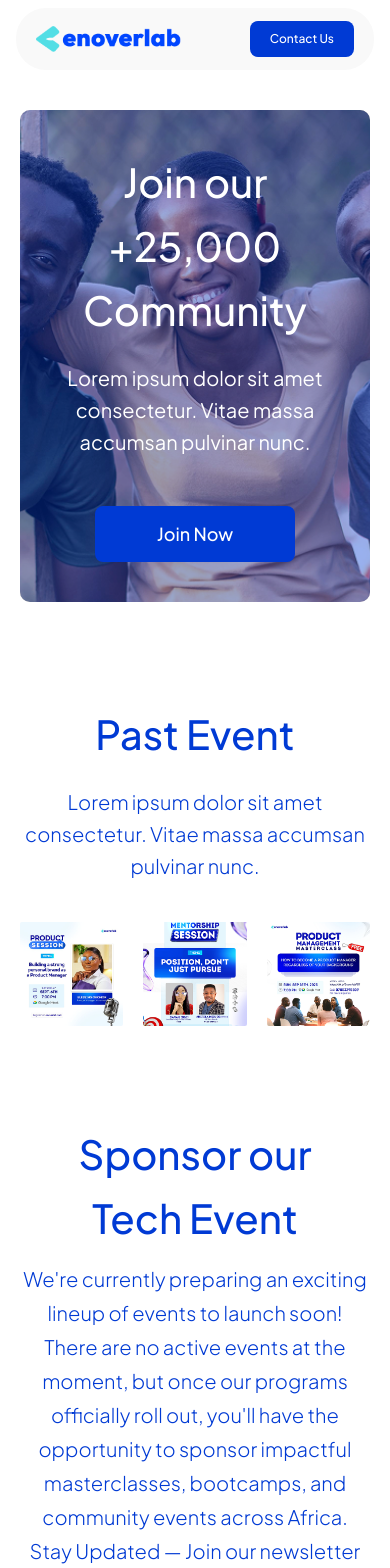
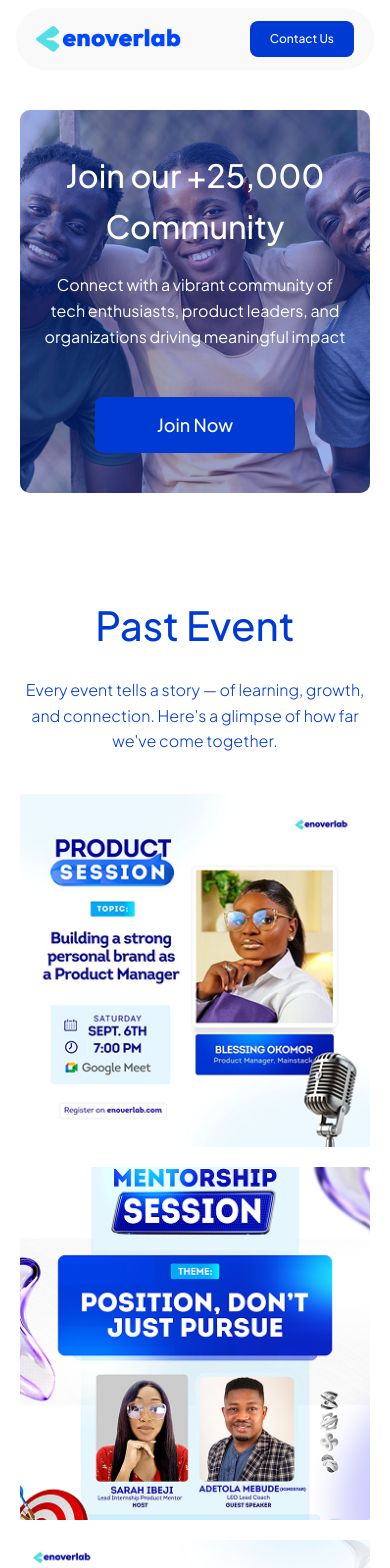
Before and after one commit to Fearless09/enoverlab_new, a Next.js app: page /sponsor/event in a window 390 px wide. Shown: the top 1568 px of the page. Built offline with nearby package versions, Linux system fonts and the light colour scheme.

Commit message:
Responsiveness

```diff
--- a/src/app/sponsor/event/components/CTA.tsx
+++ b/src/app/sponsor/event/components/CTA.tsx
@@ -7,8 +7,8 @@ const CTA = () => {
   return (
     <section className="mt-24 mb-20">
       <section className="wrapper text-primary-400 text-center text-pretty">
-        <h1 className="text-[40px] font-medium">Sponsor our Tech Event</h1>
-        <p className="mx-auto mt-3 max-w-[800px] font-light text-xl/[170%]">
+        <h1 className="text-max-40 font-medium">Sponsor our Tech Event</h1>
+        <p className="text-max-20/[170%] mx-auto mt-3 max-w-[800px] font-light">
           We're currently preparing an exciting lineup of events to launch soon!
           <br />
           There are no active events at the moment, but once our programs
--- a/src/app/sponsor/event/components/Hero.tsx
+++ b/src/app/sponsor/event/components/Hero.tsx
@@ -6,19 +6,19 @@ const Hero = () => {
     <section className="mt-8 overflow-clip px-5">
       <section
         className={cn(
-          "wrapper relative flex aspect-[12.4/4.82] flex-col items-center justify-center overflow-clip rounded-[10px] py-10 text-white",
+          "wrapper relative flex aspect-[12.4/5] flex-col items-center justify-center overflow-clip rounded-[10px] py-10 text-white",
           "before:absolute before:inset-0 before:bg-[url(/sponsor_1.png)] before:bg-cover before:bg-center before:bg-no-repeat",
           "after:bg-primary-400/40 after:absolute after:inset-0",
         )}
       >
         <main className="relative z-1 text-center text-pretty">
-          <h1 className="text-[40px] font-medium">
+          <h1 className="text-max-40 font-medium">
             Join our +25,000 Community
           </h1>
 
-          <p className="mx-auto mt-5 mb-12 w-full max-w-[420px] text-xl/[160%]">
-            Lorem ipsum dolor sit amet consectetur. Vitae massa accumsan
-            pulvinar nunc.
+          <p className="mx-auto mt-5 mb-12 w-full max-w-[550px] text-max-20/[160%]">
+            Connect with a vibrant community of tech enthusiasts, product
+            leaders, and organizations driving meaningful impact
           </p>
 
           <Button size="lg" className="w-full max-w-[200px]">
--- a/src/app/sponsor/event/components/PastEvents.tsx
+++ b/src/app/sponsor/event/components/PastEvents.tsx
@@ -5,12 +5,12 @@ const PastEvents = () => {
     <section>
       <section className="wrapper text-primary-400 mt-25 text-center text-pretty">
         <h1 className="text-[40px] font-medium">Past Event</h1>
-        <p className="mx-auto mt-5 max-w-[420px] text-xl/[160%] font-light">
-          Lorem ipsum dolor sit amet consectetur. Vitae massa accumsan pulvinar
-          nunc.
+        <p className="text-max-20/[160%] mx-auto mt-5 max-w-[420px] font-light">
+          Every event tells a story — of learning, growth, and connection.
+          Here&apos;s a glimpse of how far we&apos;ve come together.
         </p>
 
-        <main className="mt-10 grid grid-cols-3 gap-5">
+        <main className="mt-10 grid grid-cols-1 gap-5 sm:grid-cols-2 md:grid-cols-3">
           {events.map((event, index) => (
             <div
               className="relative aspect-[3.57/3.6] overflow-clip rounded-xs"
--- a/src/app/sponsor/student/components/Hero.tsx
+++ b/src/app/sponsor/student/components/Hero.tsx
@@ -5,13 +5,13 @@ import Image from "next/image";
 const Hero = () => {
   return (
     <section className="mt-8">
-      <section className="wrapper flex justify-between">
-        <main className="text-primary-400 max-w-[545px] flex-1 text-pretty">
-          <h1 className="text-[60px] font-medium">
+      <section className="wrapper flex flex-col items-center justify-between gap-x-5 gap-y-12 md:flex-row md:items-start">
+        <main className="text-primary-400 max-w-[545px] flex-1 text-center text-pretty md:text-left">
+          <h1 className="text-max-60/[1.4] font-medium">
             Sponsor a Student and Change a Life
           </h1>
 
-          <p className="mt-6 mb-9 text-2xl font-light">
+          <p className="text-max-24 mt-6 mb-9 font-light">
             Help talented individuals gain access to life-changing tech
             education
           </p>
@@ -22,8 +22,14 @@ const Hero = () => {
           </UiLink>
         </main>
 
-        <main className="relative aspect-[5.23/5.33] max-w-[520px] flex-1 overflow-clip rounded-xs">
-          <Image alt="" src={"/sponsor_2.png"} fill sizes="100%" />
+        <main className="relative aspect-[5.23/5.33] w-full max-w-[520px] flex-1 overflow-clip rounded-md">
+          <Image
+            alt=""
+            src={"/sponsor_2.png"}
+            fill
+            sizes="100%"
+            className="object-cover object-center"
+          />
         </main>
       </section>
     </section>
--- a/src/app/sponsor/student/components/Vision.tsx
+++ b/src/app/sponsor/student/components/Vision.tsx
@@ -3,16 +3,16 @@ import { cn } from "@/utilities/utils";
 const Vision = () => {
   return (
     <section className="mt-24">
-      <section className="wrapper grid grid-cols-2 gap-8 text-pretty">
+      <section className="wrapper grid grid-cols-1 gap-8 text-pretty sm:grid-cols-2">
         {values.map((value, index) => (
           <div key={index}>
-            <h1 className="text-primary-400 text-[40px] font-semibold">
+            <h1 className="text-primary-400 text-max-40 font-semibold">
               {value.title}
             </h1>
 
             <p
               className={cn(
-                "mt-8 rounded p-6 text-lg/[35px] text-[#545454] shadow-[0_1px_5px_1px_#E0E9FE]",
+                "text-max-20! mt-4 rounded p-6 text-[#545454] shadow-[0_1px_5px_1px_#E0E9FE] md:mt-8",
                 {
                   "bg-[#E0E9FE]": index === 1,
                 },
--- a/src/app/sponsor/student/components/Why.tsx
+++ b/src/app/sponsor/student/components/Why.tsx
@@ -4,9 +4,15 @@ import Image from "next/image";
 const Why = () => {
   return (
     <section className="mt-14 bg-[#E0E9FE] py-20">
-      <section className="wrapper flex max-w-5xl items-center justify-center gap-10">
-        <main className="relative aspect-[5.71/5.69] max-w-[570px] flex-1 overflow-clip rounded-xs">
-          <Image alt="" src={"/sponsor_3.png"} fill sizes="100%" />
+      <section className="wrapper flex max-w-5xl flex-col-reverse items-center justify-center gap-x-5 gap-y-12 md:flex-row">
+        <main className="relative aspect-[5.71/5.69] w-full max-w-[570px] flex-1 overflow-clip rounded-xs">
+          <Image
+            alt=""
+            src={"/sponsor_3.png"}
+            fill
+            sizes="100%"
+            className="object-cover object-center"
+          />
         </main>
 
         <main className="max-w-[400px] flex-1 text-pretty">
@@ -22,7 +28,7 @@ const Why = () => {
                   <Icon className="size-9" />
                 </span>
 
-                <span className="text-xl">
+                <span className="text-max-20">
                   <h1 className="font-semibold">{title}</h1>
                   <p className="mt-2 font-light">{description}</p>
                 </span>
--- a/src/app/sponsor/student/page.tsx
+++ b/src/app/sponsor/student/page.tsx
@@ -10,7 +10,7 @@ const SponsorStudent = () => {
       <Vision />
       <Why />
 
-      <h1 className="text-primary-400 px-5 text-center text-[45px] mt-18 font-medium">
+      <h1 className="text-primary-400 text-max-45  mt-18 px-5 text-center font-medium">
         Our Sponsors
       </h1>
       <Companies />
```
